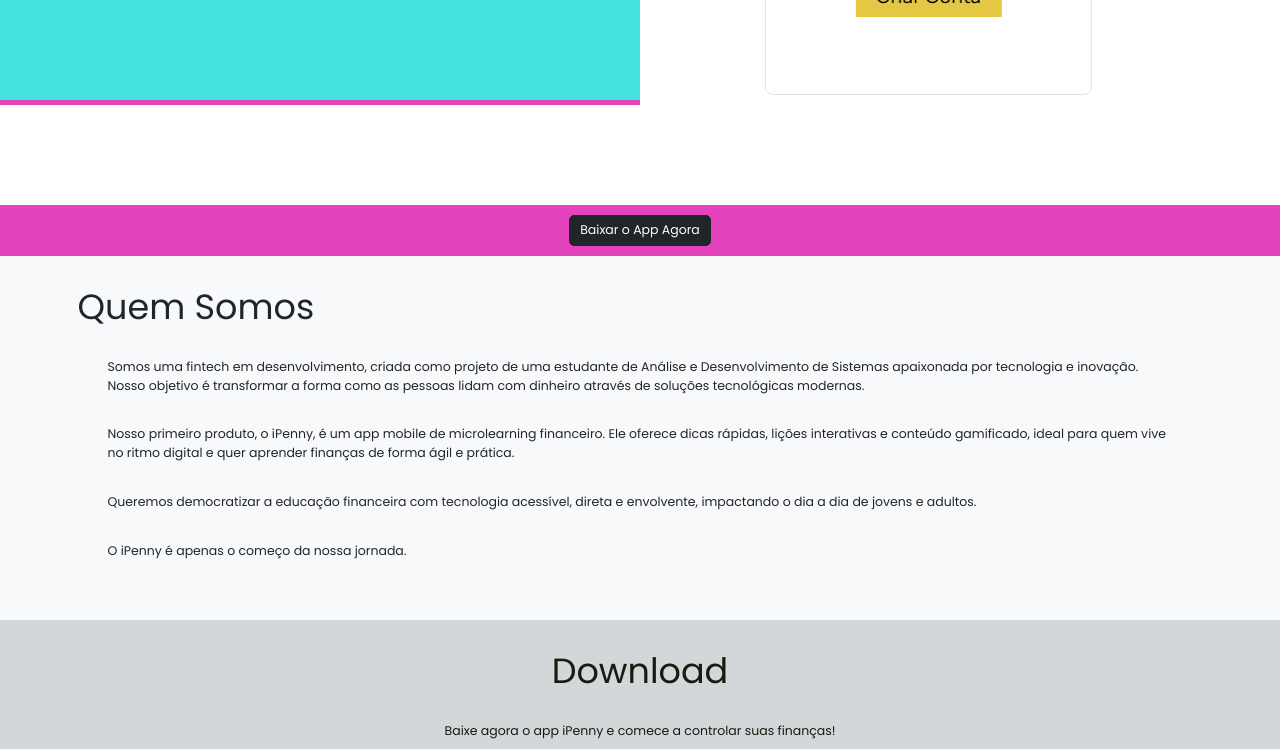
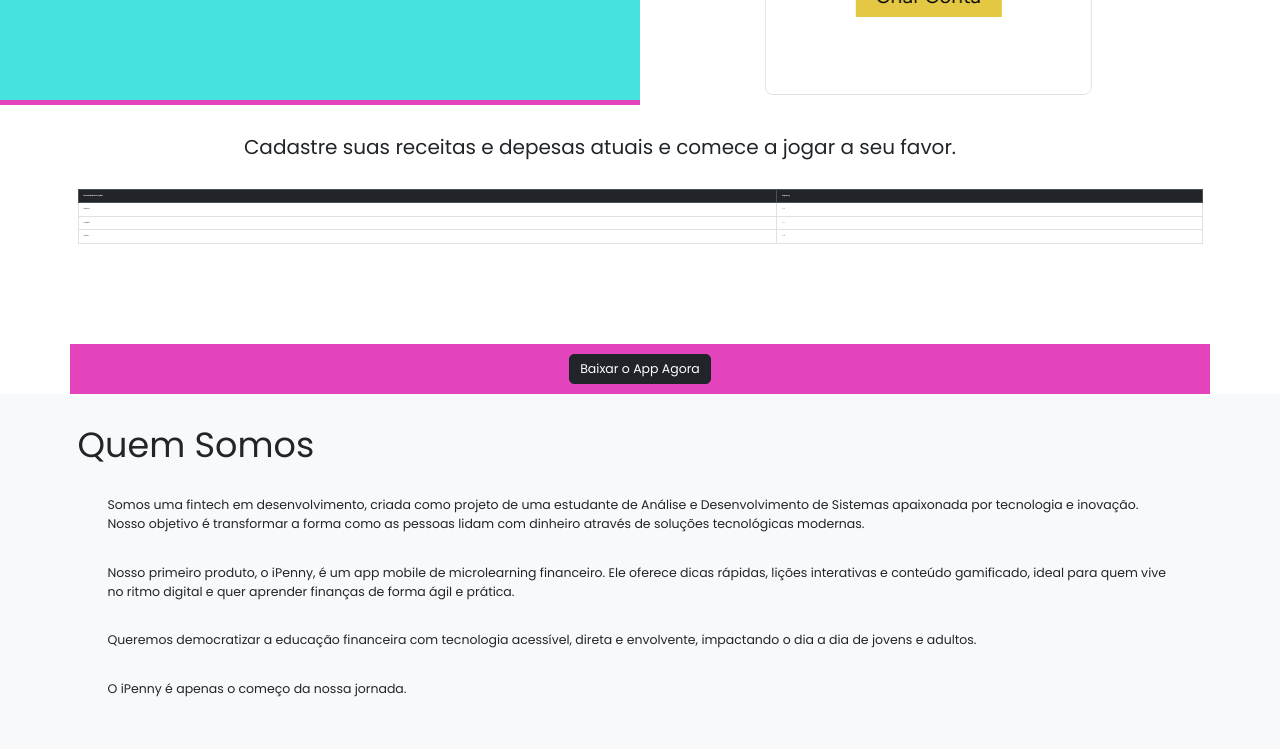
Before and after one commit to czpaula/fintech-landing-page, a plain HTML site: page index.html in a window 1280 px wide. Shown: the part 720-1469 px from the top of the page. Drawn offline with nearby package versions, Linux system fonts and the light colour scheme.

Commit message:
Update index.html

```diff
--- a/index.html
+++ b/index.html
@@ -66,7 +66,35 @@
                 <span class="visually-hidden">Próximo</span>
             </button>
         </div>
-
+    </main>
+    <!-- TABLE -->
+        <div class="container text-center m-5">
+            <h2>Cadastre suas receitas e depesas atuais e comece a jogar a seu favor.</h2>
+        </div>
+        <div class="container my-5">
+            <table class="table table-bordered table-hover">
+                <thead class="table-dark">
+                    <tr>
+                        <th>Resultado da Penny Bet</th>
+                        <th>bitpenny</th>
+                    </tr>
+                </thead>
+                <tbody>
+                    <tr>
+                        <td>Derrota</td>
+                        <td>+ 0</td>
+                    </tr>
+                    <tr>
+                        <td>Empate</td>
+                        <td>+ 1</td>
+                    </tr>
+                    <tr>
+                        <td>Vitória</td>
+                        <td>+ 3</td>
+                    </tr>
+                </tbody>
+            </table>
+        </div>
 
     <!-- SECTION 2 -->
     <section class="container text-center py-3 bg-pink">
```
